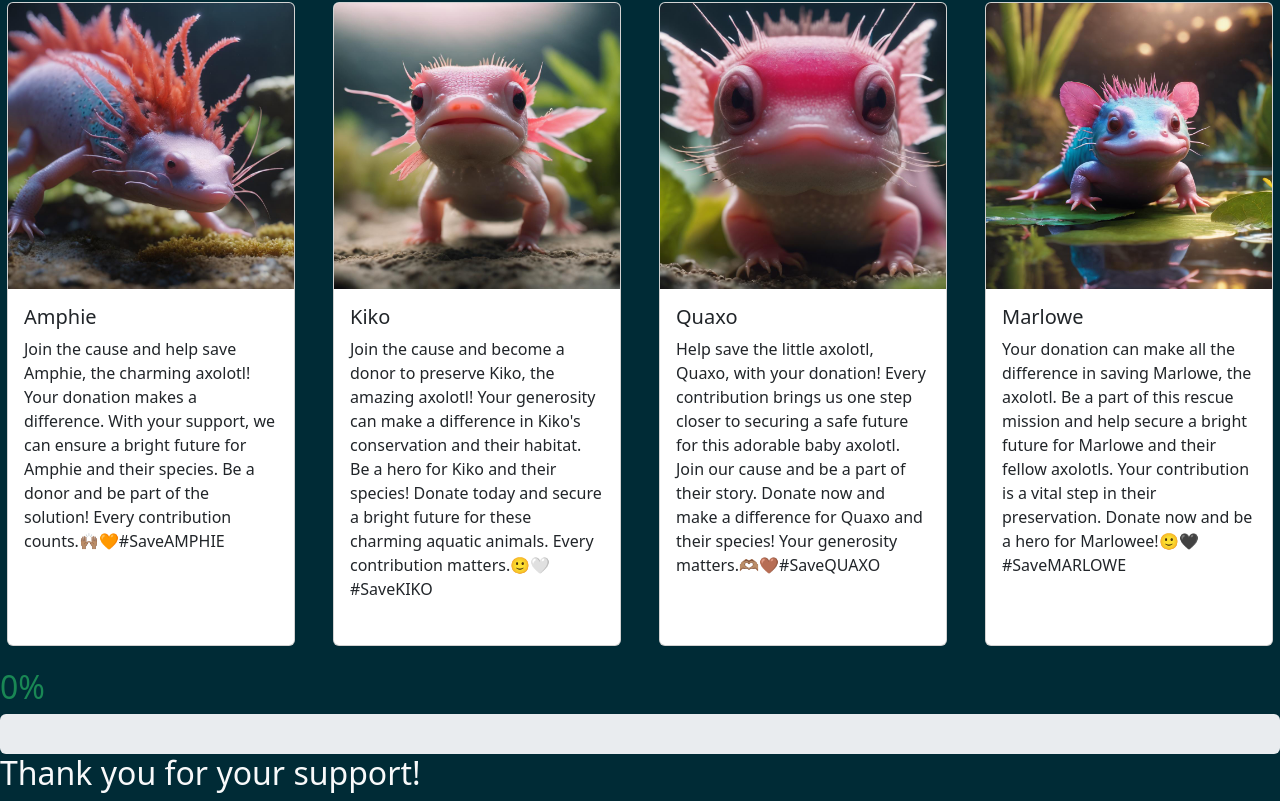
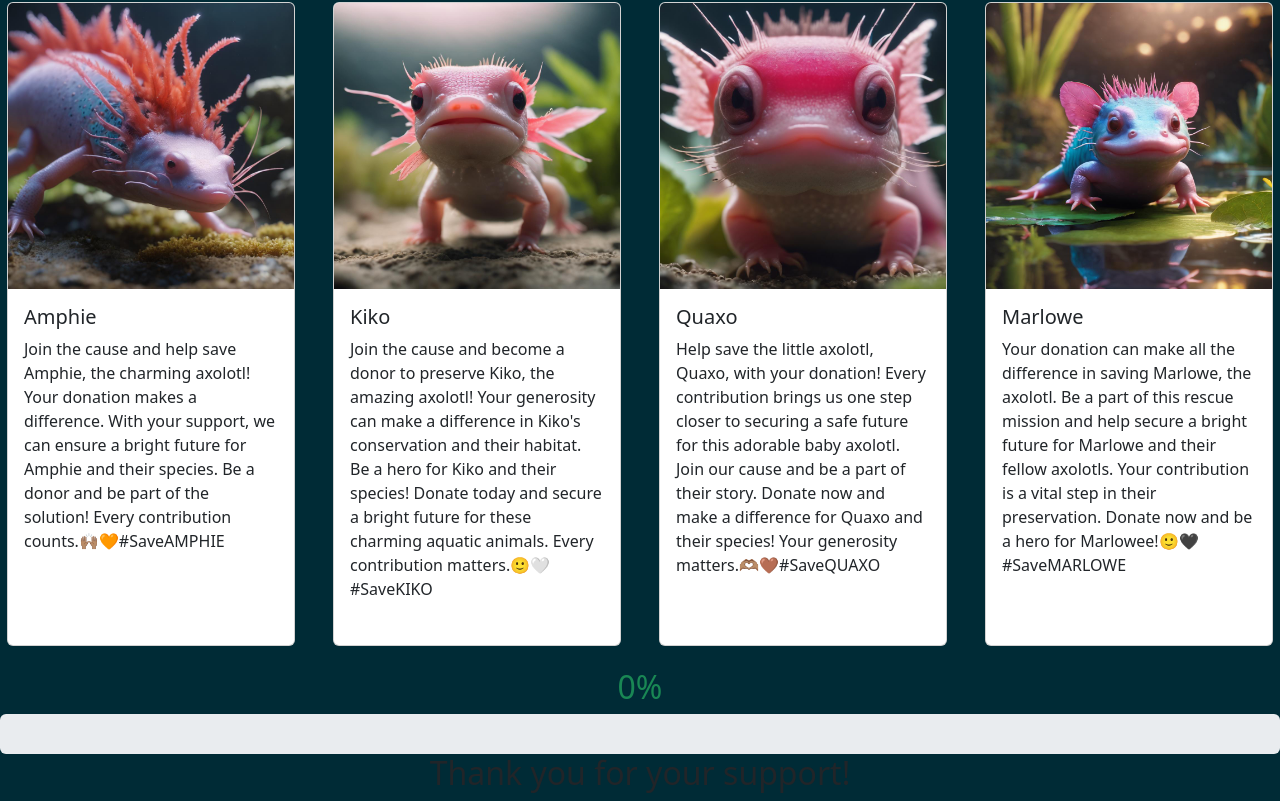
Before and after one commit to YunuenAM/front-fundraising, a React (Vite) app in the folder 01-react-fundraising/: page / in a window 1280 px wide. Shown: the part 2338-3139 px from the top of the page. Built offline with nearby package versions, Linux system fonts and the light colour scheme; no server answers.

Commit message:
✨Feat:  goalDonations done

```diff
--- a/01-react-fundraising/src/components/GoalDonations/goalDonations.scss
+++ b/01-react-fundraising/src/components/GoalDonations/goalDonations.scss
@@ -4,3 +4,7 @@ h2 {
     color: aliceblue;
     text-align: center;
   }
+
+  .black {
+    color: black;
+  }
--- a/01-react-fundraising/src/components/GoalDonations/index.jsx
+++ b/01-react-fundraising/src/components/GoalDonations/index.jsx
@@ -1,4 +1,5 @@
 import React, { useState, useEffect } from 'react'
+import './goalDonations.scss'
 
 const GoalDonations = () => {
   const [donations, setDonations] = useState([])
@@ -42,12 +43,13 @@ const GoalDonations = () => {
             id='progress-bar'
             className='progress-bar bg-success rounded-2'
             role='progressbar'
-            style={{ width: `${clampedPercentage}%` }}
+            style={{ color: 'black', width: `${clampedPercentage}%` }}
+
           >
-            We need {goal - donations} more donations
+            <span style={{ color: 'red' }}> {goal - donations} </span>
           </div>
         </div>
-        <h2 className='text-light'>Thank you for your support!</h2>
+        <h2>Thank you for your support!</h2>
       </div>
     )
   }
```
